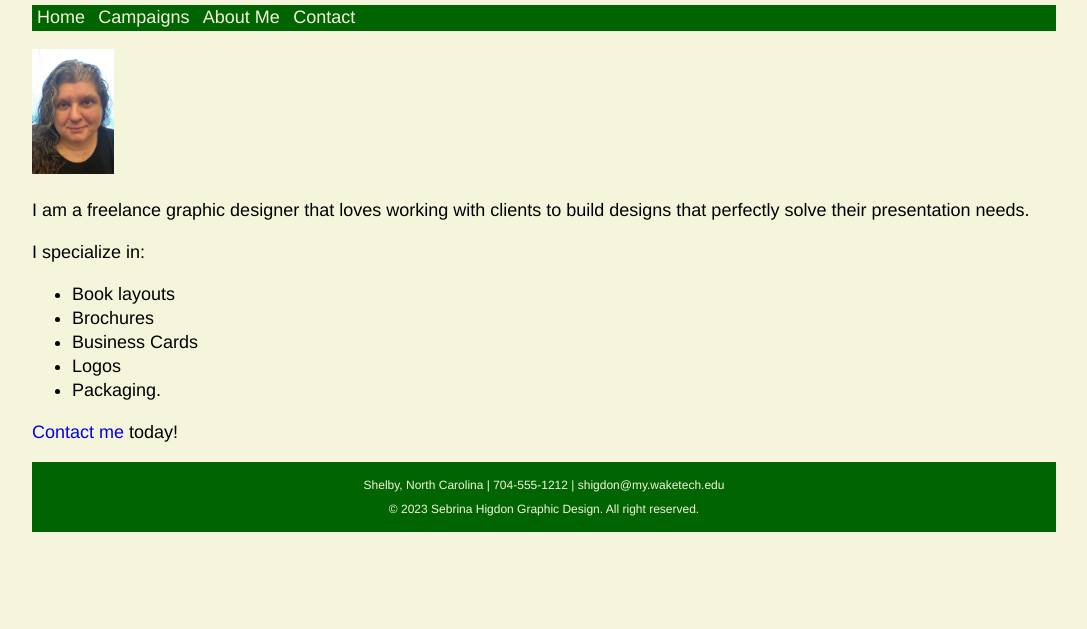
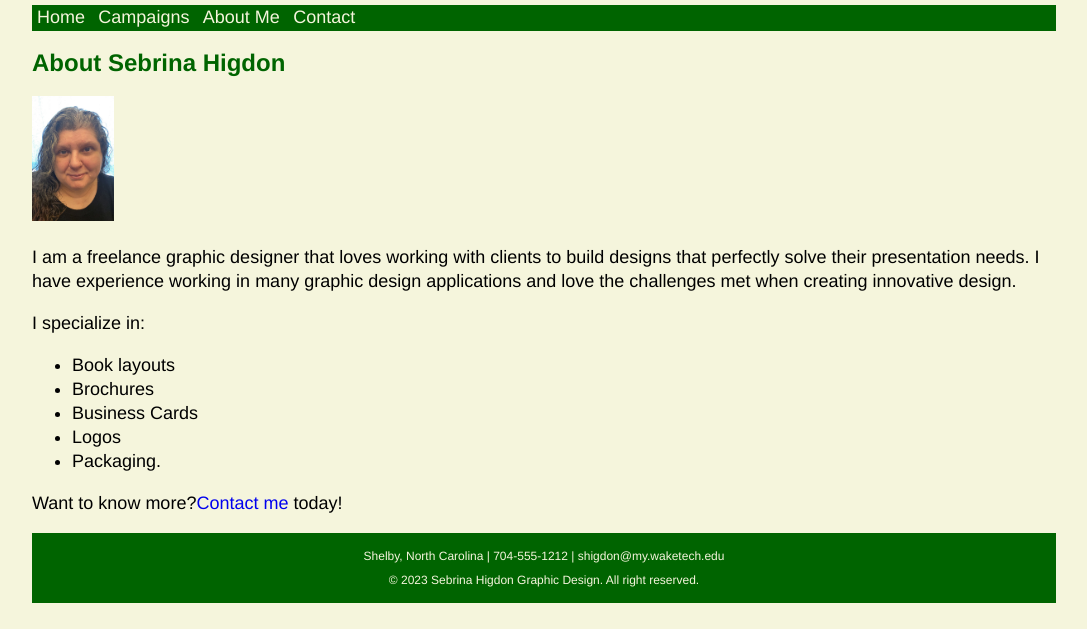
Before and after one commit to sebrina-higdon/sebrina-higdon.github.io, a plain HTML site: page about.html in a window 1280 px wide. Shown: the part 171-800 px from the top of the page, without its empty margins (96-1183 px from the left). Drawn offline with Linux system fonts and the light colour scheme.

Commit message:
V8
Contact page updates.

```diff
--- a/about.html
+++ b/about.html
@@ -18,8 +18,9 @@
       </header>
 
 <main>
+  <h1> About Sebrina Higdon</h1>
   <p><img src="images/Sebrina2.JPG" alt="Sebrina Higdon"/></p>
-  <p>I am a freelance graphic designer that loves working with clients to build designs that perfectly solve  their presentation needs. </p>
+  <p>I am a freelance graphic designer that loves working with clients to build designs that perfectly solve  their presentation needs. I have experience working in many graphic design applications and love the challenges met when creating innovative design. </p>
   <p>I specialize in:</p>
   <ul>
     <li>Book layouts</li>
@@ -28,7 +29,7 @@
     <li>Logos</li>
     <li>Packaging.</li>
   </ul>
-  <p><a href="contact.html" target="_blank">Contact me</a> today!</p>
+  <p>Want to know more?<a href="contact.html" target="_blank">Contact me</a> today!</p>
 </main>
 <footer>
   <p>Shelby, North Carolina | 704-555-1212 | <a href="mailto:shigdon@my.waketech.edu">shigdon@my.waketech.edu</a></p>
```
